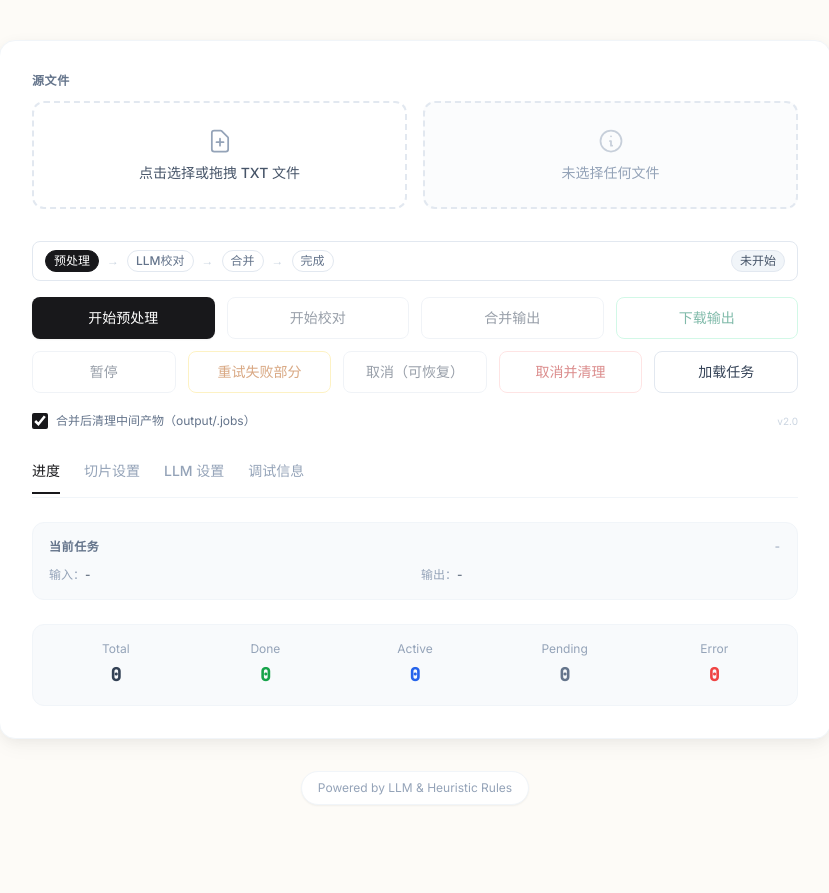
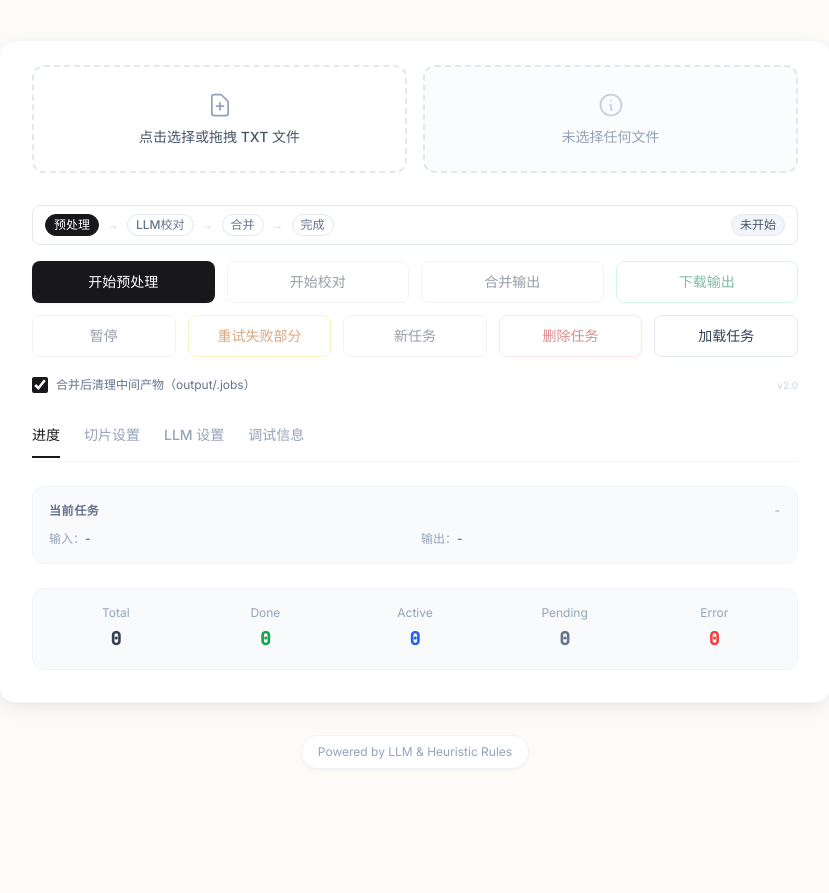
Before and after one commit to zhu-jl18/novel-proofer, a FastAPI app: page / in a window 1280 px wide. Shown: the part 188-1081 px from the top of the page, without its empty margins (225-1054 px from the left). After the commit the page ends 947 px from the top, so only its background shows below. Run offline with FastAPI, Linux system fonts and the light colour scheme; some libraries are stand-ins or nearby versions.

Commit message:
feat(api,ui,docs): show cached input stats and simplify task controls

```diff
--- a/templates/index.html
+++ b/templates/index.html
@@ -67,12 +67,11 @@
     <!-- Main Card -->
     <main class="bg-white rounded-2xl shadow-[0_2px_15px_-3px_rgba(0,0,0,0.07),0_10px_20px_-2px_rgba(0,0,0,0.04)] border border-slate-100 overflow-hidden">
 
-      <div class="p-6 sm:p-8">
+      <div class="p-6 sm:p-8 pt-5 sm:pt-6">
         <form id="mainForm" action="#" method="post" enctype="multipart/form-data">
 
           <!-- File Upload Section -->
           <div class="mb-8">
-            <label class="block text-xs font-semibold text-slate-500 uppercase tracking-wider mb-3">源文件</label>
             <div class="grid grid-cols-1 md:grid-cols-2 gap-4">
               <!-- 区域1: 文件选择框 -->
               <div class="file-drop group relative p-6 border-2 border-dashed border-slate-200 rounded-xl hover:border-ink/50 hover:bg-slate-50 transition-all duration-200 cursor-pointer text-center" id="fileDrop">
@@ -82,7 +81,7 @@
                       <path stroke-linecap="round" stroke-linejoin="round" stroke-width="1.5" d="M9 13h6m-3-3v6m5 5H7a2 2 0 01-2-2V5a2 2 0 012-2h5.586a1 1 0 01.707.293l5.414 5.414a1 1 0 01.293.707V19a2 2 0 01-2 2z" />
                     </svg>
                   </div>
-                  <div class="text-sm font-medium text-slate-600 group-hover:text-ink transition-colors">点击选择或拖拽 TXT 文件</div>
+                  <div class="text-sm font-medium text-slate-600 group-hover:text-ink transition-colors" id="fileDropText">点击选择或拖拽 TXT 文件</div>
                 </div>
                 <input name="file" type="file" accept=".txt,text/plain" required class="absolute inset-0 w-full h-full opacity-0 cursor-pointer" />
               </div>
@@ -92,7 +91,7 @@
                   <svg class="w-7 h-7 mx-auto mb-2 opacity-50" fill="none" viewBox="0 0 24 24" stroke="currentColor">
                     <path stroke-linecap="round" stroke-linejoin="round" stroke-width="1.5" d="M13 16h-1v-4h-1m1-4h.01M21 12a9 9 0 11-18 0 9 9 0 0118 0z" />
                   </svg>
-                  <div class="text-sm">未选择任何文件</div>
+                  <div class="text-sm" id="fileInfoEmptyText">未选择任何文件</div>
                 </div>
                 <div class="hidden" id="fileInfoContent">
                   <div class="space-y-3">
@@ -153,11 +152,11 @@
               <button type="button" id="btnRetry" class="w-full px-5 py-2.5 bg-white border border-amber-200 text-amber-700 hover:bg-amber-50 text-sm font-medium rounded-lg transition-colors opacity-50 cursor-not-allowed" disabled>
                 重试失败部分
               </button>
-              <button type="button" id="btnCancel" class="w-full px-5 py-2.5 bg-white border border-slate-200 text-slate-700 hover:bg-red-50 hover:text-red-600 hover:border-red-200 text-sm font-medium rounded-lg transition-colors opacity-50 cursor-not-allowed" disabled>
-                取消（可恢复）
+              <button type="button" id="btnCancel" class="w-full px-5 py-2.5 bg-white border border-slate-200 text-slate-700 hover:bg-slate-50 hover:border-slate-300 text-sm font-medium rounded-lg transition-colors opacity-50 cursor-not-allowed" disabled>
+                新任务
               </button>
               <button type="button" id="btnReset" class="w-full px-5 py-2.5 bg-white border border-red-200 text-red-700 hover:bg-red-50 text-sm font-medium rounded-lg transition-colors opacity-50 cursor-not-allowed" disabled>
-                取消并清理
+                删除任务
               </button>
               <button type="button" id="btnLoad" class="w-full px-5 py-2.5 bg-white border border-slate-200 text-slate-700 hover:bg-slate-50 text-sm font-medium rounded-lg transition-colors">
                 加载任务
@@ -475,9 +474,11 @@
     const suffixInput = form.querySelector('input[name="suffix"]');
     const outputPreview = document.getElementById('outputPreview');
     const fileDrop = document.getElementById('fileDrop');
+    const fileDropText = document.getElementById('fileDropText');
     const fileName = document.getElementById('fileName');
     const fileInfoPanel = document.getElementById('fileInfoPanel');
     const fileInfoEmpty = document.getElementById('fileInfoEmpty');
+    const fileInfoEmptyText = document.getElementById('fileInfoEmptyText');
     const fileInfoContent = document.getElementById('fileInfoContent');
     const fileWordCount = document.getElementById('fileWordCount');
     const jobId = document.getElementById('jobId');
@@ -577,6 +578,35 @@
       outputPreview.textContent = _previewOutputPath();
     }
 
+    function _countNonWhitespaceChars(text) {
+      return String(text || '').replace(/\s/g, '').length;
+    }
+
+    const _inputCharsCache = new Map();
+    const _inputCharsInFlight = new Set();
+
+    async function ensureJobInputChars(jobId) {
+      const jid = String(jobId || '').trim();
+      if (!jid) return;
+      if (_inputCharsCache.has(jid)) return;
+      if (_inputCharsInFlight.has(jid)) return;
+      _inputCharsInFlight.add(jid);
+      try {
+        const res = await fetch(`api/v1/jobs/${encodeURIComponent(jid)}/input-stats`);
+        const data = await res.json().catch(() => null);
+        if (!res.ok) return;
+        const n = Number(data?.input_chars || 0);
+        if (!Number.isFinite(n) || n < 0) return;
+        _inputCharsCache.set(jid, Math.floor(n));
+        if (currentJobId === jid && fileWordCount) {
+          fileWordCount.textContent = Math.floor(n).toLocaleString();
+        }
+      } catch (e) {
+      } finally {
+        _inputCharsInFlight.delete(jid);
+      }
+    }
+
     function refreshFileName() {
       const file = fileInput?.files?.[0];
       if (file) {
@@ -585,7 +615,7 @@
         if (fileInfoContent) fileInfoContent.classList.remove('hidden');
         if (fileWordCount) fileWordCount.textContent = '读取中...';
         file.text().then(text => {
-          const count = text.replace(/\s/g, '').length;
+          const count = _countNonWhitespaceChars(text);
           if (fileWordCount) fileWordCount.textContent = count.toLocaleString();
         }).catch(() => {
           if (fileWordCount) fileWordCount.textContent = '读取失败';
@@ -597,6 +627,35 @@
         if (fileWordCount) fileWordCount.textContent = '-';
       }
       refreshOutputPreview();
+    }
+
+    function refreshSourcePanelFromJob(job) {
+      const hasJob = !!job?.id;
+      if (fileInput) fileInput.disabled = hasJob;
+      if (fileDrop) {
+        fileDrop.classList.toggle('cursor-pointer', !hasJob);
+        fileDrop.classList.toggle('cursor-not-allowed', hasJob);
+        fileDrop.classList.toggle('opacity-60', hasJob);
+        fileDrop.classList.toggle('hover:border-ink/50', !hasJob);
+        fileDrop.classList.toggle('hover:bg-slate-50', !hasJob);
+      }
+
+      if (hasJob) {
+        if (fileDropText) fileDropText.textContent = '已加载任务（输入已缓存）';
+        if (fileInfoEmptyText) fileInfoEmptyText.textContent = '已加载任务（无需重新选择文件）';
+        if (fileName) fileName.textContent = String(job?.input_filename || '-');
+        const jid = String(job?.id || '').trim();
+        const cached = jid ? _inputCharsCache.get(jid) : null;
+        if (fileWordCount) fileWordCount.textContent = (typeof cached === 'number') ? cached.toLocaleString() : '读取中...';
+        if (fileInfoEmpty) fileInfoEmpty.classList.add('hidden');
+        if (fileInfoContent) fileInfoContent.classList.remove('hidden');
+        if (jid && cached == null) ensureJobInputChars(jid);
+        return;
+      }
+
+      if (fileDropText) fileDropText.textContent = '点击选择或拖拽 TXT 文件';
+      if (fileInfoEmptyText) fileInfoEmptyText.textContent = '未选择任何文件';
+      refreshFileName();
     }
 
     // Tab switching
@@ -1114,7 +1173,7 @@
       _setFieldsDisabled(SLICE_FIELDS, hasJob);
       if (sliceLockHint) {
         sliceLockHint.classList.toggle('hidden', !hasJob);
-        if (hasJob) sliceLockHint.textContent = '当前已关联任务，切片设置已锁定（要修改请先“取消（可恢复）/取消并清理”回到初始态）。';
+        if (hasJob) sliceLockHint.textContent = '当前已关联任务，切片设置已锁定（要修改请先点“新任务”解除关联，或删除任务后重新创建）。';
       }
 
       _setFieldsDisabled(LLM_FIELDS, llmLocked);
@@ -1177,7 +1236,6 @@
       const BTN_OUTLINE_EMERALD = 'w-full px-5 py-2.5 bg-white border border-emerald-200 text-emerald-700 hover:bg-emerald-50 text-sm font-medium rounded-lg transition-colors';
       const BTN_SOLID_AMBER = 'w-full px-5 py-2.5 bg-amber-500 hover:bg-amber-600 text-white text-sm font-medium rounded-lg shadow-sm hover:shadow transition-all active:scale-[0.98]';
       const BTN_OUTLINE_AMBER = 'w-full px-5 py-2.5 bg-white border border-amber-200 text-amber-700 hover:bg-amber-50 text-sm font-medium rounded-lg transition-colors';
-      const BTN_OUTLINE_CANCEL = 'w-full px-5 py-2.5 bg-white border border-slate-200 text-slate-700 hover:bg-red-50 hover:text-red-600 hover:border-red-200 text-sm font-medium rounded-lg transition-colors';
       const BTN_OUTLINE_RED = 'w-full px-5 py-2.5 bg-white border border-red-200 text-red-700 hover:bg-red-50 text-sm font-medium rounded-lg transition-colors';
 
       // Validate: start new job OR resume validate if paused in validate phase.
@@ -1197,15 +1255,16 @@
 
       const canRetry = hasJob && state === 'error';
 
+      const canNewTask = hasJob && !((state === 'queued' || state === 'running') && phase === 'process');
+
+      const canDeleteTask = hasJob && !((state === 'queued' || state === 'running') && phase === 'process');
+
       if (btnCancel) {
-        if (!hasJob) btnCancel.textContent = '取消（可恢复）';
-        else if (state === 'done') btnCancel.textContent = '新任务';
-        else if (state === 'paused' || state === 'error') btnCancel.textContent = '返回初始态';
-        else btnCancel.textContent = '取消（可恢复）';
+        btnCancel.textContent = '新任务';
       }
 
       if (btnReset) {
-        btnReset.textContent = (hasJob && state === 'done') ? '清理任务记录' : '取消并清理';
+        btnReset.textContent = (hasJob && state === 'done') ? '删除任务记录' : '删除任务';
       }
 
       const canDownload = hasJob && state === 'done';
@@ -1224,7 +1283,7 @@
       if (btnDownload) btnDownload.className = (primaryKey === 'download') ? BTN_SOLID_EMERALD : BTN_OUTLINE_EMERALD;
       if (btnPause) btnPause.className = (primaryKey === 'pause') ? BTN_SOLID_INK : BTN_OUTLINE;
       if (btnRetry) btnRetry.className = (primaryKey === 'retry') ? BTN_SOLID_AMBER : BTN_OUTLINE_AMBER;
-      if (btnCancel) btnCancel.className = BTN_OUTLINE_CANCEL;
+      if (btnCancel) btnCancel.className = BTN_OUTLINE;
       if (btnReset) btnReset.className = BTN_OUTLINE_RED;
       if (btnLoad) btnLoad.className = BTN_OUTLINE;
 
@@ -1233,8 +1292,8 @@
       _setDisabled(btnMerge, !canMerge);
       _setDisabled(btnPause, !canPause);
       _setDisabled(btnRetry, !canRetry);
-      _setDisabled(btnCancel, !hasJob);
-      _setDisabled(btnReset, !hasJob);
+      _setDisabled(btnCancel, !canNewTask);
+      _setDisabled(btnReset, !canDeleteTask);
       _setDisabled(btnDownload, !canDownload);
       _setDisabled(btnLoad, false);
 
@@ -1573,8 +1632,8 @@
 
       if (clearFile && fileInput) {
         fileInput.value = '';
-        refreshFileName();
-      }
+      }
+      refreshSourcePanelFromJob(null);
     }
 
     async function refreshJobOnce(jobId) {
@@ -1626,6 +1685,7 @@
         setProgressFromJob(job);
         refreshLocks(job);
         refreshActionButtons(job);
+        refreshSourcePanelFromJob(job);
 
         chunkCounts = r?.data?.chunk_counts || null;
         totalChunksFromServer = Number(job?.progress?.total_chunks || 0);
@@ -1759,40 +1819,40 @@
       const jobId = currentJobId;
       if (!jobId) return;
       const st = String(currentJobState || '').toLowerCase();
-      if (st === 'done') {
-        detachUi({ clearFile: true });
-        show('已返回初始态。可通过“加载任务”查看历史任务/输出。');
+      const phase = String(currentJobPhase || '').toLowerCase();
+      const isRunning = st === 'queued' || st === 'running';
+      if (isRunning && phase === 'process') {
+        show('校对进行中：请先“暂停”再开始新任务。');
         return;
       }
-
-      const confirmMsg = (st === 'queued' || st === 'running')
-        ? '确认"取消（可恢复）"？将停止当前任务并返回初始态，可稍后通过"加载任务"继续。'
-        : '确认返回初始态？该任务可稍后通过"加载任务"继续/查看。';
-      if (!(await showConfirm(confirmMsg))) return;
-
-      show('正在返回初始态…');
-      await requestCancel(jobId);
       detachUi({ clearFile: true });
-      show('已返回初始态。可通过“加载任务”继续该任务。');
+      show(isRunning
+        ? '已切换到新任务。该任务仍在后台运行；可通过“加载任务”重新关联查看状态（进入暂停/完成后再继续下一步/下载）。'
+        : '已切换到新任务。可通过“加载任务”返回该任务继续/下载。');
     });
 
     btnReset?.addEventListener('click', async () => {
       const jobId = currentJobId;
       if (!jobId) return;
       const st = String(currentJobState || '').toLowerCase();
+      const phase = String(currentJobPhase || '').toLowerCase();
+      if ((st === 'queued' || st === 'running') && phase === 'process') {
+        show('校对进行中：请先“暂停”再删除任务。');
+        return;
+      }
       const confirmMsg = (st === 'done')
-        ? '确认"清理任务记录"？该任务的中间态/状态记录将被删除且不可恢复（不会删除最终输出文件 output/）。'
-        : '确认"取消并清理"？该任务中间产物与状态将被删除且不可恢复。';
+        ? '确认"删除任务记录"？该任务的中间态/状态记录将被删除且不可恢复（不会删除最终输出文件 output/）。'
+        : '确认"删除任务"？该任务将被停止并删除中间产物与状态记录，且不可恢复（不会删除 output/ 下已生成的最终输出文件）。';
       if (!(await showConfirm(confirmMsg))) return;
 
-      show((st === 'done') ? '正在清理任务记录…' : '正在取消并清理…');
+      show((st === 'done') ? '正在删除任务记录…' : '正在删除任务…');
       const r = await requestReset(jobId);
       if (!r.ok) {
         show(r.error);
         return;
       }
       detachUi({ clearFile: true });
-      show('已提交清理请求。');
+      show('已提交删除请求。');
     });
 
     btnLoad?.addEventListener('click', async () => {
```
Also changed, not shown: docs/STATE_MACHINE.md (+2 -2 lines), docs/USAGE.md (+32 -0 lines), docs/WORKFLOW_V2.md (+6 -5 lines), novel_proofer/api.py (+44 -0 lines), tests/api/test_endpoints.py (+24 -0 lines).
